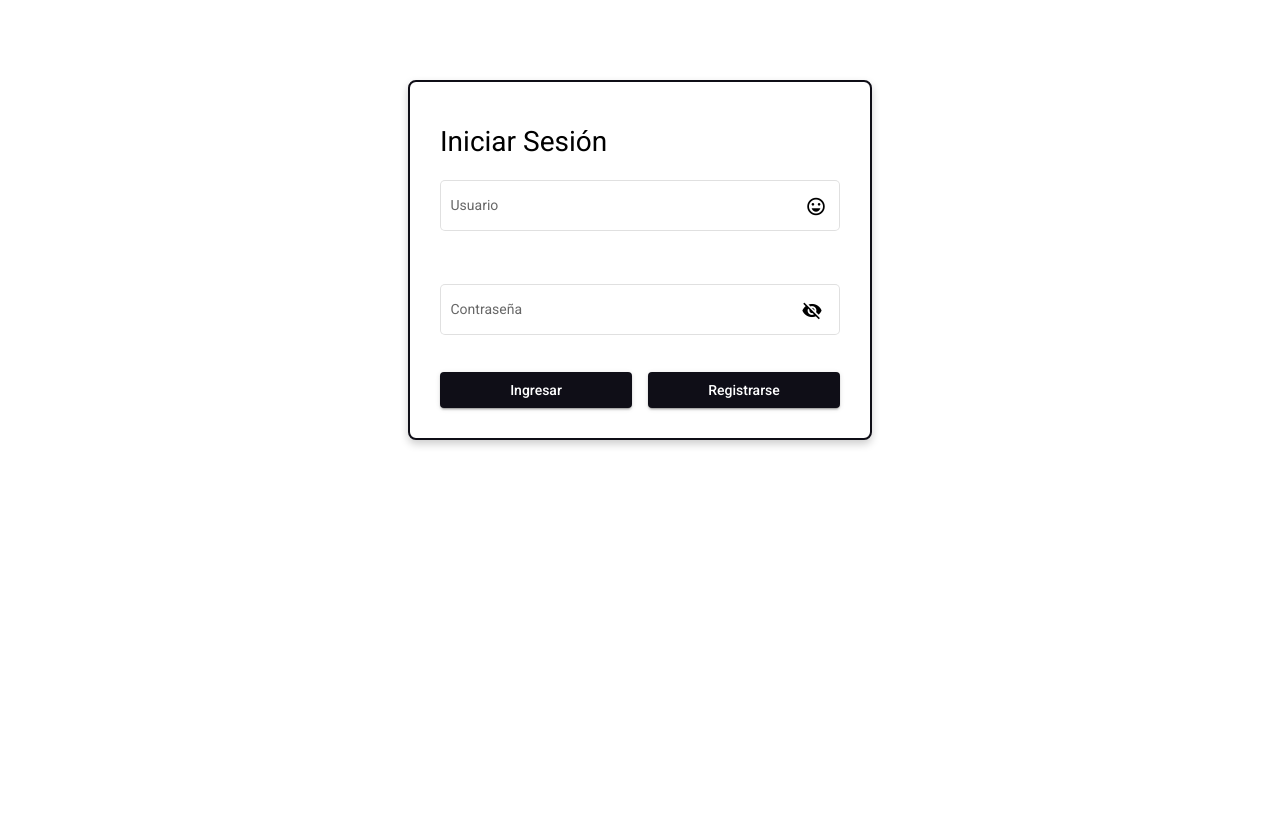
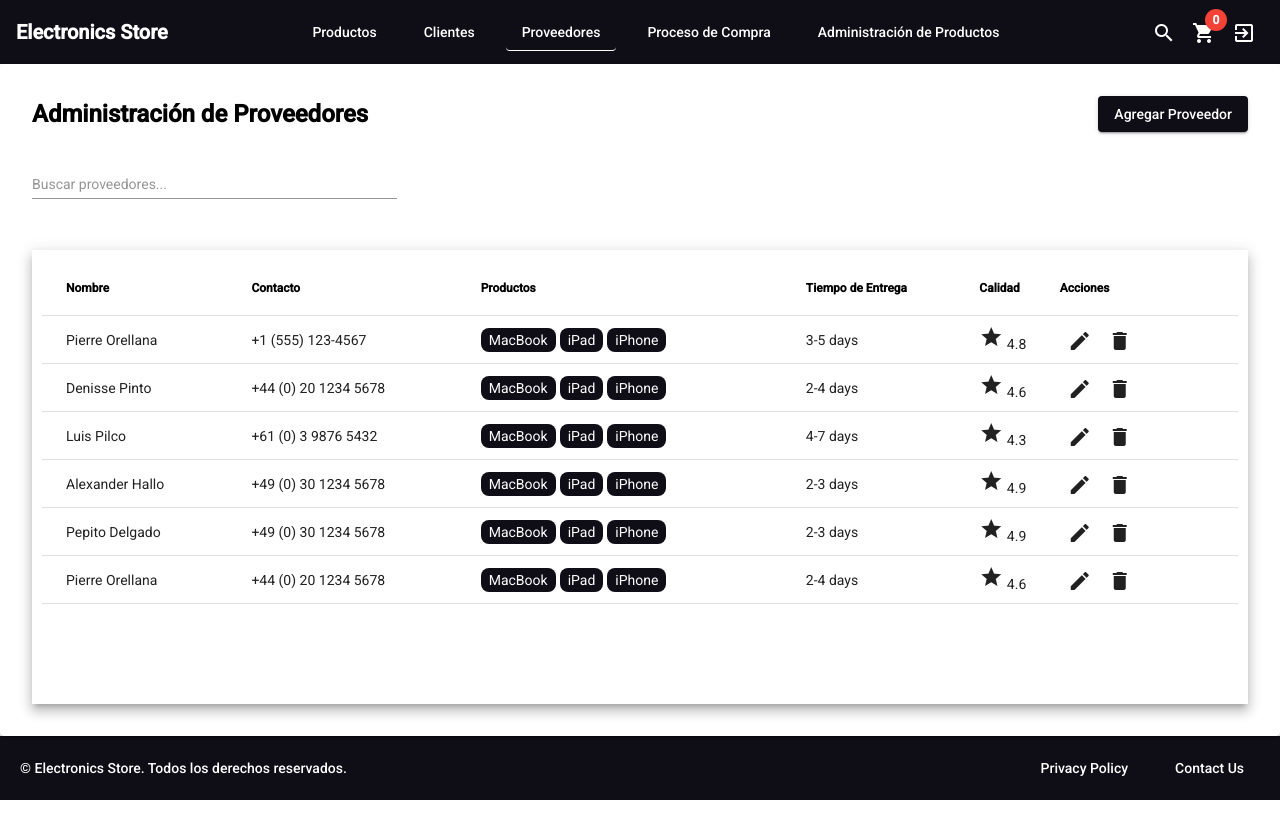
Before and after one commit to pierorellana/proyecto_parcial_grupo11, an Angular app: page /proveedor in a window 1280 px wide. Before the commit this address led to /login. Shown: the top 838 px of the page. After the commit the page ends 800 px from the top, so only its background shows below. Built offline with nearby package versions, Linux system fonts and the light colour scheme.

Commit message:
modulo de proveedores casi finalizado

```diff
--- a/src/app/app-routing.module.ts
+++ b/src/app/app-routing.module.ts
@@ -11,6 +11,7 @@ import { ClientComponent } from './pages/client/client.component';
 import { SolicitudComponent } from './pages/solicitud/solicitud.component';
 import { DetalleOrdenComponent } from './pages/detalle-orden/detalle-orden.component';
 import { OrdenesComponent } from './pages/ordenes/ordenes.component';
+import { SuppliersComponent } from './pages/suppliers/suppliers.component';
 
 const routes: Routes = [
   { path: '', redirectTo: 'login', pathMatch: 'full' },
@@ -28,6 +29,7 @@ const routes: Routes = [
   { path: 'detalle-orden', component: DetalleOrdenComponent },
   { path: 'solicitud/:valor', component: SolicitudComponent },
   { path: 'ordenes', component: OrdenesComponent },
+  { path: 'proveedor', component: SuppliersComponent },
   { path: '**', redirectTo: 'login', pathMatch: 'full' },
 ];
 
--- a/src/app/app.module.ts
+++ b/src/app/app.module.ts
@@ -21,7 +21,9 @@ import { DetalleOrdenComponent } from './pages/detalle-orden/detalle-orden.compo
 import { SolicitudesService } from './pages/solicitud/service/solicitudes.service';
 // import { ProductoService } from './pages/productos/service/producto.service';
 import { AdminProductComponent } from './pages/admin-product/admin-product.component';
+import { SuppliersComponent } from './pages/suppliers/suppliers.component';
 import { CabeceraComponent } from './pages/components/nav-bar/cabecera.component';
+import { SupplierFormComponent } from './pages/supplier-form/supplier-form.component';
 
 @NgModule({
   declarations: [
@@ -36,6 +38,8 @@ import { CabeceraComponent } from './pages/components/nav-bar/cabecera.component
     DetalleOrdenComponent,
     AdminProductComponent,
     CabeceraComponent,
+    SuppliersComponent,
+    SupplierFormComponent
   ],
   imports: [
     BrowserModule,
--- a/src/app/pages/components/nav-bar/cabecera.component.html
+++ b/src/app/pages/components/nav-bar/cabecera.component.html
@@ -4,7 +4,7 @@
     <nav>
         <button mat-button [matMenuTriggerFor]="productsMenu" routerLinkActive="active-link" class="white-text">Productos</button>
         <button mat-button routerLink="/client" routerLinkActive="active-link" class="white-text">Clientes</button>
-        <button mat-button routerLink="/proveedores" routerLinkActive="active-link" class="white-text">Proveedores</button>
+        <button mat-button routerLink="/proveedor" routerLinkActive="active-link" class="white-text">Proveedores</button>
         <button mat-button routerLink="/ordenes" routerLinkActive="active-link" class="white-text">Proceso de Compra</button>
         <button mat-button routerLink="/adminProduct" routerLinkActive="active-link" class="white-text">Administración de Productos</button>
     </nav>
--- /dev/null
+++ b/src/app/pages/supplier-form/supplier-form.component.css
@@ -0,0 +1,14 @@
+.mat-raised-button {
+    background-color: #0f0e17;
+    color: white;
+}
+
+.full-width {
+    width: 100%;
+}
+
+.actions {
+    display: flex;
+    justify-content: flex-end;
+    margin-top: 20px;
+}
--- /dev/null
+++ b/src/app/pages/supplier-form/supplier-form.component.html
@@ -0,0 +1,27 @@
+<h2 mat-dialog-title>{{ data ? "Editar Proveedor: " : "Agregar Proveedor" }}</h2>
+<form [formGroup]="supplierForm">
+    <mat-form-field appearance="fill" class="full-width">
+        <input matInput formControlName="name" placeholder="Nombre" />
+    </mat-form-field>
+
+    <mat-form-field appearance="fill" class="full-width">
+        <input matInput formControlName="contact" placeholder="Contacto" />
+    </mat-form-field>
+
+    <mat-form-field appearance="fill" class="full-width">
+        <input matInput formControlName="quality" placeholder="Calidad" type="number" />
+    </mat-form-field>
+
+    <mat-form-field appearance="fill" class="full-width">
+        <input matInput formControlName="deliveryTime" placeholder="Tiempo de Entrega" />
+    </mat-form-field>
+
+    <mat-form-field appearance="fill" class="full-width">
+        <textarea matInput formControlName="products" placeholder="Productos (separados por comas)"></textarea>
+    </mat-form-field>
+
+    <div class="actions">
+        <button mat-button type="button" (click)="onNoClick()">Cancelar</button>
+        <button mat-raised-button type="submit" (click)="onSubmit()">Guardar</button>
+    </div>
+</form>
--- /dev/null
+++ b/src/app/pages/supplier-form/supplier-form.component.ts
@@ -0,0 +1,44 @@
+import { Component, Inject, OnInit } from '@angular/core';
+import { FormBuilder, FormGroup, Validators } from '@angular/forms';
+import { MatDialogRef, MAT_DIALOG_DATA } from '@angular/material/dialog';
+import { Supplier } from '../suppliers/suppliers.component';
+
+@Component({
+  selector: 'app-supplier-form',
+  templateUrl: './supplier-form.component.html',
+  styleUrls: ['./supplier-form.component.css']
+})
+export class SupplierFormComponent implements OnInit {
+  supplierForm: FormGroup;
+
+  constructor(
+    private fb: FormBuilder,
+    public dialogRef: MatDialogRef<SupplierFormComponent>,
+    @Inject(MAT_DIALOG_DATA) public data: Supplier
+  ) {
+    const initialData: Partial<Supplier> = data || { name: '', contact: '', products: [], deliveryTime: '', quality: '' };
+
+    this.supplierForm = this.fb.group({
+      name: [initialData.name, Validators.required],
+      contact: [initialData.contact, Validators.required],
+      products: [initialData.products ? initialData.products.join(', ') : '', Validators.required],
+      deliveryTime: [initialData.deliveryTime, Validators.required],
+      quality: [initialData.quality, [Validators.required, Validators.min(0), Validators.max(5)]],
+    });
+  }
+
+
+  ngOnInit(): void {}
+
+  onNoClick(): void {
+    this.dialogRef.close();
+  }
+
+  onSubmit(): void {
+    if (this.supplierForm.valid) {
+      const formValue = this.supplierForm.value;
+      formValue.products = formValue.products.split(',').map((product: string) => product.trim());
+      this.dialogRef.close(formValue);
+    }
+  }
+}
--- /dev/null
+++ b/src/app/pages/suppliers/suppliers.component.css
@@ -0,0 +1,66 @@
+.supplier-management {
+    padding: 16px;
+}
+
+.header {
+    display: flex;
+    justify-content: space-between;
+    align-items: center;
+    margin-bottom: 16px;
+}
+
+.title {
+    font-weight: bold;
+    color: black;
+    margin: 0;
+}
+
+.add-button {
+    background-color: #0f0e17;
+    color: white;
+}
+
+.search-field {
+    width: 30%;
+    margin-bottom: 16px;
+}
+
+.mat-form-field-appearance-standard .mat-form-field-wrapper {
+    border: 1px solid black;
+    border-radius: 8px;
+    padding: 0 8px;
+}
+
+.product-chip {
+    background-color: #0f0e17;
+    color: white;
+    border-radius: 8px;
+    display: inline-block;
+    margin-right: 4px;
+    padding: 2px 8px;
+}
+
+.mat-elevation-z8 {
+    margin-top: 16px;
+}
+
+.mat-dialog-actions {
+    display: flex;
+    justify-content: flex-end;
+}
+
+.mat-raised-button {
+    background-color: #0f0e17;
+    color: white;
+}
+
+table {
+    width: 100%;
+    padding: 10px;
+    padding-bottom: 100px;
+}
+
+.mat-header-cell .title {
+    font-weight: bold;
+    color: black;
+}
--- /dev/null
+++ b/src/app/pages/suppliers/suppliers.component.html
@@ -0,0 +1,56 @@
+<mat-card>
+    <div class="supplier-management">
+        <div class="header">
+            <h1 class="title">Administración de Proveedores</h1>
+            <button mat-raised-button (click)="openDialog()" class="add-button">Agregar Proveedor</button>
+        </div>
+        <mat-form-field appearance="standard" class="search-field">
+            <input matInput (keyup)="applyFilter($event)" placeholder="Buscar proveedores..." />
+        </mat-form-field>
+        <table mat-table [dataSource]="dataSource" class="mat-elevation-z8">
+            <ng-container matColumnDef="name">
+                <th mat-header-cell *matHeaderCellDef class="title">Nombre</th>
+                <td mat-cell *matCellDef="let supplier">{{ supplier.name }}</td>
+            </ng-container>
+
+            <ng-container matColumnDef="contact">
+                <th mat-header-cell *matHeaderCellDef class="title">Contacto</th>
+                <td mat-cell *matCellDef="let supplier">{{ supplier.contact }}</td>
+            </ng-container>
+
+            <ng-container matColumnDef="products">
+                <th mat-header-cell *matHeaderCellDef class="title">Productos</th>
+                <td mat-cell *matCellDef="let supplier">
+                    <span *ngFor="let product of supplier.products" class="product-chip">{{ product }}</span>
+                </td>
+            </ng-container>
+
+            <ng-container matColumnDef="deliveryTime">
+                <th mat-header-cell *matHeaderCellDef class="title">Tiempo de Entrega</th>
+                <td mat-cell *matCellDef="let supplier">{{ supplier.deliveryTime }}</td>
+            </ng-container>
+
+            <ng-container matColumnDef="quality">
+                <th mat-header-cell *matHeaderCellDef class="title">Calidad</th>
+                <td mat-cell *matCellDef="let supplier">
+                    <mat-icon>star</mat-icon> {{ supplier.quality }}
+                </td>
+            </ng-container>
+
+            <ng-container matColumnDef="actions">
+                <th mat-header-cell *matHeaderCellDef class="title">Acciones</th>
+                <td mat-cell *matCellDef="let supplier">
+                    <button mat-icon-button (click)="editSupplier(supplier)">
+                        <mat-icon>edit</mat-icon>
+                    </button>
+                    <button mat-icon-button (click)="deleteSupplier(supplier)">
+                        <mat-icon>delete</mat-icon>
+                    </button>
+                </td>
+            </ng-container>
+
+            <tr mat-header-row *matHeaderRowDef="displayedColumns"></tr>
+            <tr mat-row *matRowDef="let row; columns: displayedColumns"></tr>
+        </table>
+    </div>
+</mat-card>
--- /dev/null
+++ b/src/app/pages/suppliers/suppliers.component.ts
@@ -0,0 +1,112 @@
+import { Component, OnInit } from '@angular/core';
+import { MatDialog } from '@angular/material/dialog';
+import { MatTableDataSource } from '@angular/material/table';
+import { SupplierFormComponent } from '../supplier-form/supplier-form.component';
+
+export interface Supplier {
+  name: string;
+  contact: string;
+  products: string[];
+  deliveryTime?: string;
+  quality: number;
+}
+
+const SUPPLIER_DATA: Supplier[] = [
+  {
+    name: 'Pierre Orellana',
+    contact: '+1 (555) 123-4567',
+    products: ['MacBook', 'iPad', 'iPhone'],
+    deliveryTime: '3-5 days',
+    quality: 4.8,
+  },
+  {
+    name: 'Denisse Pinto',
+    contact: '+44 (0) 20 1234 5678',
+    products: ['MacBook', 'iPad', 'iPhone'],
+    deliveryTime: '2-4 days',
+    quality: 4.6,
+  },
+  {
+    name: 'Luis Pilco',
+    contact: '+61 (0) 3 9876 5432',
+    products: ['MacBook', 'iPad', 'iPhone'],
+    deliveryTime: '4-7 days',
+    quality: 4.3,
+  },
+  {
+    name: 'Alexander Hallo',
+    contact: '+49 (0) 30 1234 5678',
+    products: ['MacBook', 'iPad', 'iPhone'],
+    deliveryTime: '2-3 days',
+    quality: 4.9,
+  },
+  {
+    name: 'Pepito Delgado',
+    contact: '+49 (0) 30 1234 5678',
+    products: ['MacBook', 'iPad', 'iPhone'],
+    deliveryTime: '2-3 days',
+    quality: 4.9,
+  },
+  {
+    name: 'Pierre Orellana',
+    contact: '+44 (0) 20 1234 5678',
+    products: ['MacBook', 'iPad', 'iPhone'],
+    deliveryTime: '2-4 days',
+    quality: 4.6,
+  },
+];
+
+@Component({
+  selector: 'app-suppliers',
+  templateUrl: './suppliers.component.html',
+  styleUrls: ['./suppliers.component.css'],
+})
+export class SuppliersComponent implements OnInit {
+  displayedColumns: string[] = ['name', 'contact', 'products', 'deliveryTime', 'quality', 'actions'];
+  dataSource = new MatTableDataSource<Supplier>(SUPPLIER_DATA);
+
+  constructor(public dialog: MatDialog) {}
+
+  ngOnInit(): void {}
+
+  applyFilter(event: Event) {
+    const filterValue = (event.target as HTMLInputElement).value;
+    this.dataSource.filter = filterValue.trim().toLowerCase();
+  }
+
+  openDialog(): void {
+    const dialogRef = this.dialog.open(SupplierFormComponent, {
+      width: '550px',
+      data: {}
+    });
+
+    dialogRef.afterClosed().subscribe(result => {
+      if (result) {
+        this.dataSource.data = [...this.dataSource.data, result];
+        this.dataSource._updateChangeSubscription();
+      }
+    });
+  }
+
+  editSupplier(supplier: Supplier) {
+    const dialogRef = this.dialog.open(SupplierFormComponent, {
+      width: '550px',
+      data: supplier
+    });
+
+    dialogRef.afterClosed().subscribe(result => {
+      if (result) {
+        const index = this.dataSource.data.findIndex(s => s.name === supplier.name);
+        if (index !== -1) {
+          this.dataSource.data[index] = result;
+          this.dataSource._updateChangeSubscription();
+        }
+      }
+    });
+  }
+
+  deleteSupplier(supplier: Supplier) {
+    this.dataSource.data = this.dataSource.data.filter(s => s.name !== supplier.name);
+    this.dataSource._updateChangeSubscription();
+  }
+}
```
Also changed, not shown: 2 other files (tests, documents, lock files or other folders).
